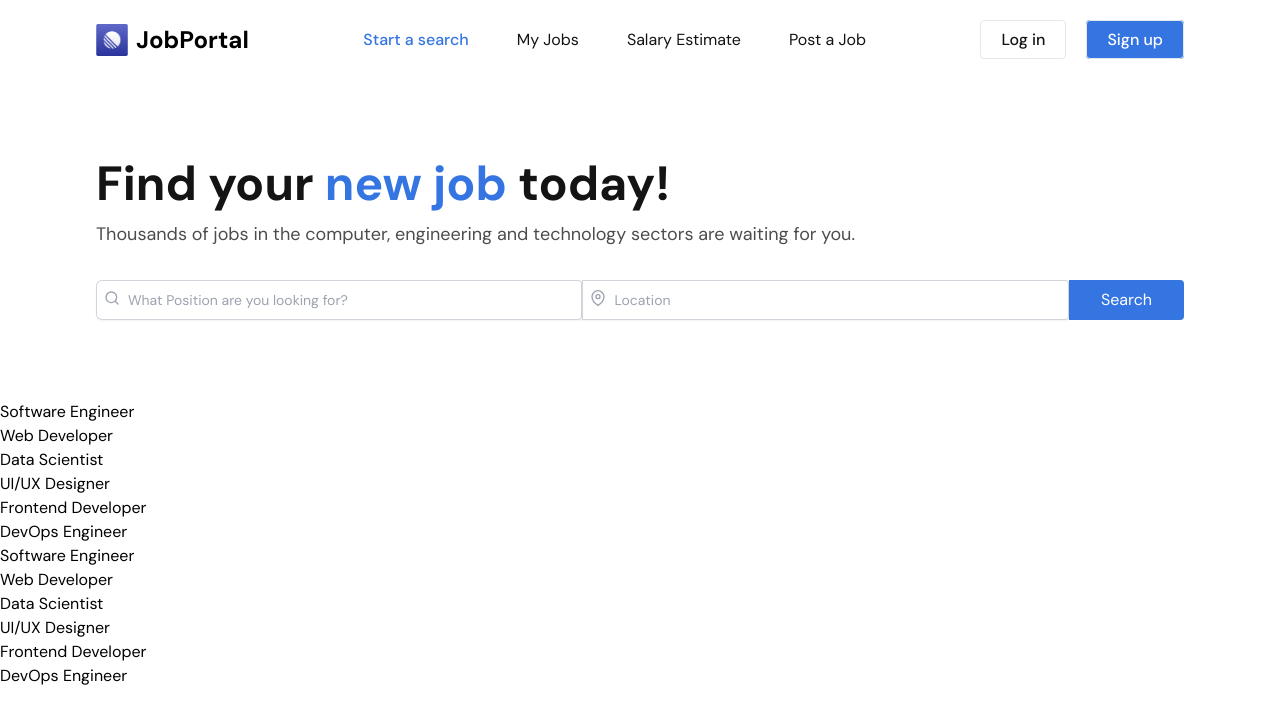
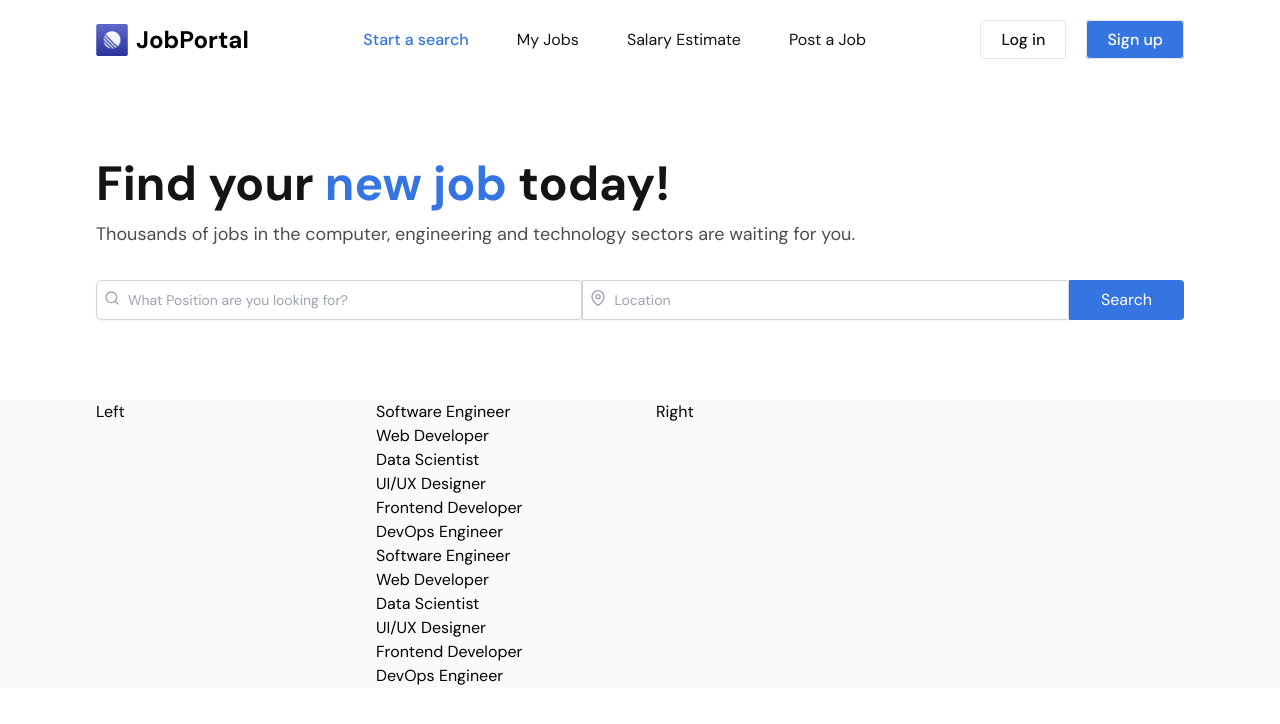
Before and after one commit to kashish567/job-portal, a React (Vite) app in the folder client/: page / in a window 1280 px wide. Shown: the top 724 px of the page. Built offline with nearby package versions, Linux system fonts and the light colour scheme.

Commit message:
minor chnages

```diff
--- a/client/src/Pages/Home.jsx
+++ b/client/src/Pages/Home.jsx
@@ -81,8 +81,13 @@ const Home = () => {
     <div>
       <Banner query={query} handleInputChange={handleInputChange} />
 
-      <div>
-        <Jobs result={result} />
+      {/* main */}
+      <div className="bg-[#FAFAFA] md:grid grid-cols-4 gap-8 lg:px-24 px-4">
+        <div>Left</div>
+        <div>
+          <Jobs result={result} />{" "}
+        </div>
+        <div>Right</div>
       </div>
     </div>
   );
```
